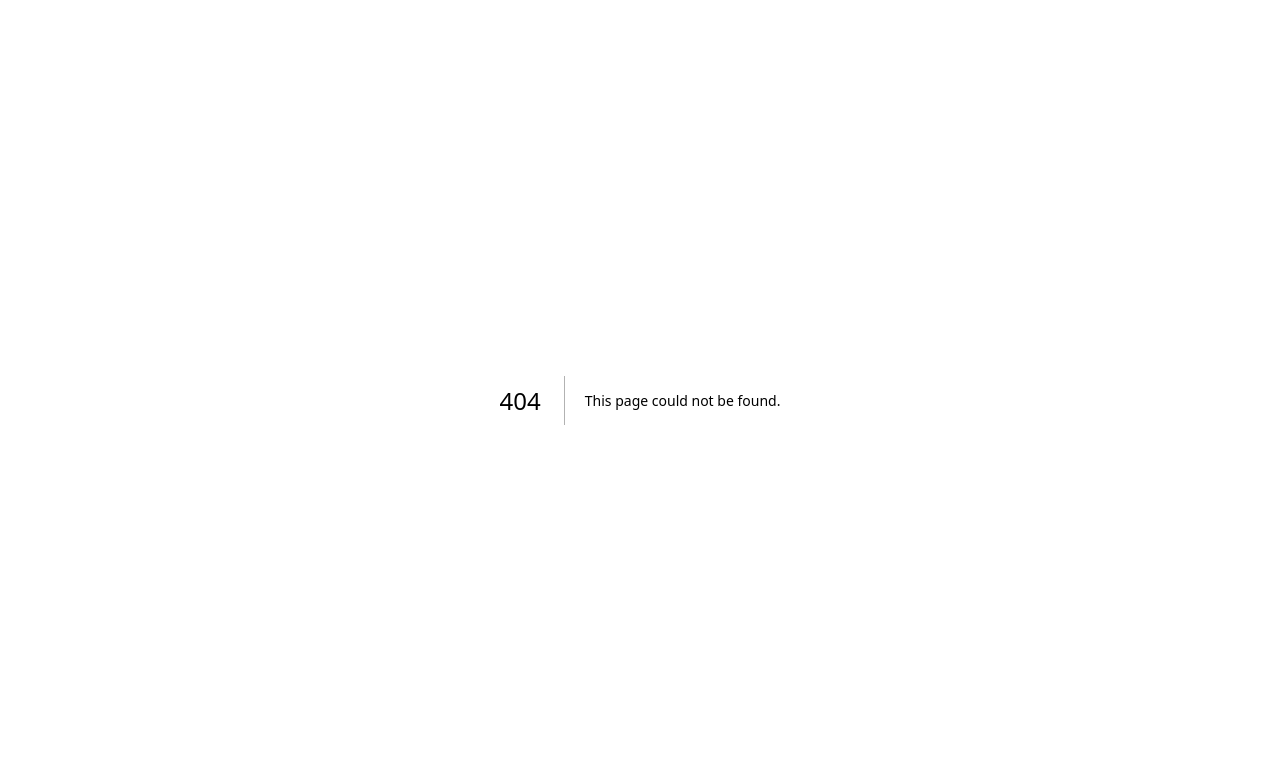
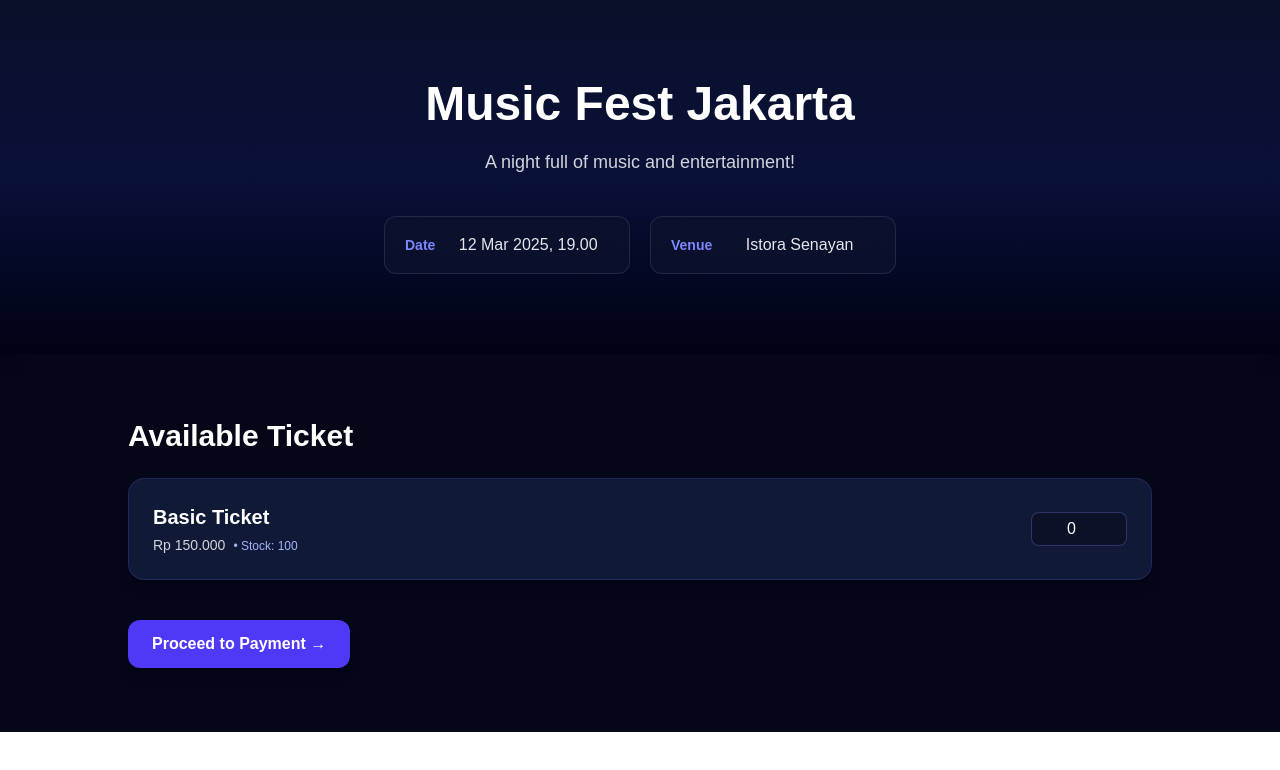
Before and after one commit to FamousTeen/csp-project, a Next.js app in the folder ticket-sell/: page /events/1 in a window 1280 px wide. Before the commit this address had no page. Shown: the top 770 px of the page. Built offline with nearby package versions, Linux system fonts and the light colour scheme.

Commit message:
Frontend Event done

```diff
--- /dev/null
+++ b/ticket-sell/app/events/[id]/page.tsx
@@ -0,0 +1,116 @@
+"use client";
+
+import { useState } from "react";
+
+export default function EventDetailPage({ params }: { params: { id: string } }) {
+
+  // Dummy
+  const event = {
+    id: params.id,
+    title: "Music Fest Jakarta",
+    description: "A night full of music and entertainment!",
+    start_at: "2025-03-12 19:00",
+    venue: "Istora Senayan",
+    price: 150000,
+    stock: 100,
+  };
+
+  const [qty, setQty] = useState(0);
+
+  const handleCheckout = () => {
+    if (qty <= 0) {
+      alert("Pilih jumlah tiket dulu.");
+      return;
+    }
+  };
+
+  return (
+    <div className="min-h-screen text-white">
+
+      <section className="relative bg-linear-to-b from-[#0A0F29] via-[#0a1138] to-[#010314] py-20 px-6 shadow-lg">
+        <div className="max-w-4xl mx-auto text-center">
+
+          <h1 className="text-4xl md:text-5xl font-extrabold">
+            {event.title}
+          </h1>
+
+          <p className="mt-5 text-gray-300 text-lg max-w-2xl mx-auto">
+            {event.description}
+          </p>
+
+          <div className="mt-10 grid grid-cols-1 sm:grid-cols-2 gap-5 max-w-lg mx-auto">
+
+            <div className="bg-[#0F1530]/60 backdrop-blur-xl border border-white/10 rounded-xl px-5 py-4 flex items-center space-x-3">
+              <div className="text-indigo-400 text-sm font-semibold">Date</div>
+              <div className="flex-1 text-gray-200">
+                {new Date(event.start_at).toLocaleString("id-ID", {
+                  day: "2-digit",
+                  month: "short",
+                  year: "numeric",
+                  hour: "2-digit",
+                  minute: "2-digit",
+                })}
+              </div>
+            </div>
+
+            <div className="bg-[#0F1530]/60 backdrop-blur-xl border border-white/10 rounded-xl px-5 py-4 flex items-center space-x-3">
+              <div className="text-indigo-400 text-sm font-semibold">Venue</div>
+              <div className="flex-1 text-gray-200">{event.venue}</div>
+            </div>
+
+          </div>
+        </div>
+      </section>
+
+      <section className="bg-[#050718] px-6 py-16">
+        <div className="max-w-5xl mx-auto">
+
+          <h2 className="text-3xl font-bold mb-6">Available Ticket</h2>
+
+          <div className="bg-[#101935] rounded-2xl p-6 border border-indigo-500/20 shadow-lg">
+
+            <div className="flex items-center justify-between">
+
+              <div>
+                <h4 className="text-xl font-semibold text-white">Basic Ticket</h4>
+
+                <p className="mt-1 text-sm text-gray-300">
+                  Rp {event.price.toLocaleString("id-ID")}
+                  <span className="ml-2 text-xs text-indigo-300">
+                    • Stock: {event.stock}
+                  </span>
+                </p>
+              </div>
+
+              <div className="w-24">
+                <input
+                  type="number"
+                  min={0}
+                  max={event.stock}
+                  value={qty}
+                  onChange={(e) => setQty(parseInt(e.target.value))}
+                  className="w-full text-center bg-[#0C1128] border border-indigo-400/30 rounded-lg py-1 text-white"
+                />
+              </div>
+
+            </div>
+
+          </div>
+
+
+          <div className="mt-10">
+
+            {/* nanti ganti Supabase auth */}
+            <button
+              onClick={handleCheckout}
+              className="px-6 py-3 bg-indigo-600 hover:bg-indigo-700 text-white font-semibold rounded-xl shadow-lg transition w-full md:w-auto"
+            >
+              Proceed to Payment →
+            </button>
+          </div>
+        </div>
+      </section>
+
+    </div>
+  );
+}
--- a/ticket-sell/app/events/page.tsx
+++ b/ticket-sell/app/events/page.tsx
@@ -0,0 +1,88 @@
+import Image from "next/image";
+import Link from "next/link";
+
+export default function EventsPage() {
+  const events = [
+    {
+      id: 1,
+      image: "/banner1.jpg",
+      min_price: 150000,
+      max_price: 450000,
+      title: "Music Fest Jakarta",
+      start_at: "2025-03-12",
+      venue: "Istora Senayan",
+    },
+    {
+      id: 2,
+      image: "/banner1.jpg",
+      min_price: 100000,
+      max_price: 250000,
+      title: "Comedy Night Live",
+      start_at: "2025-05-20",
+      venue: "Balai Sarbini",
+    },
+    {
+      id: 3,
+      image: "/banner1.jpg",
+      min_price: 50000,
+      max_price: 150000,
+      title: "Art Expo 2025",
+      start_at: "2025-08-01",
+      venue: "JCC",
+    },
+  ];
+
+  return (
+    <div className="min-h-screen bg-linear-to-b from-[#0A0F29] via-[#0a1138] to-[#010314] text-white py-16 px-6">
+      <div className="max-w-6xl mx-auto my-4">
+
+        <h1 className="text-4xl font-bold mb-10">All Events</h1>
+
+        <div className="grid md:grid-cols-3 gap-8">
+          {events.map(event => (
+            <div
+              key={event.id}
+              className="bg-[#0F1F45] rounded-2xl overflow-hidden shadow-lg border border-white/5"
+            >
+              <div className="relative w-full h-52">
+                <Image
+                  src={event.image}
+                  alt={event.title}
+                  fill
+                  className="object-cover"
+                  priority
+                />
+              </div>
+
+              <div className="p-5">
+                <p className="text-sm text-gray-300">
+                  Rp{event.min_price.toLocaleString()} – Rp{event.max_price.toLocaleString()}
+                </p>
+
+                <h2 className="text-xl font-semibold mt-2">{event.title}</h2>
+
+                <p className="text-gray-400 text-sm mt-1">
+                  {new Date(event.start_at).toLocaleDateString("id-ID", {
+                    day: "2-digit",
+                    month: "short",
+                    year: "numeric",
+                  })}{" "}
+                  | {event.venue}
+                </p>
+
+                <Link
+                  href={`/events/${event.id}`}
+                  className="mt-5 block text-center py-3 border border-indigo-400 rounded-xl
+                             hover:bg-indigo-500 hover:text-white hover:border-indigo-500 transition"
+                >
+                  View Event →
+                </Link>
+              </div>
+            </div>
+          ))}
+        </div>
+
+      </div>
+    </div>
+  );
+}
--- a/ticket-sell/app/page.tsx
+++ b/ticket-sell/app/page.tsx
@@ -38,17 +38,7 @@ export default function Home() {
 
   return (
     <Layout title="home-page">
-      <div className="min-h-screen bg-gradient-to-b from-[#0A0F29] via-[#0a1138] to-[#010314] text-white">
-
-        {/* 🔥 Top-Right Link */}
-        {/* <div className="absolute top-6 right-6 z-50">
-          <Link
-            href="/auth/login"
-            className="px-4 py-2 text-gray-300 font-medium rounded-lg shadow-lg hover:scale-150 hover:text-blue-600 transition"
-          >
-            Login
-          </Link>
-        </div> */}
+      <div className="min-h-screen bg-linear-to-b from-[#0A0F29] via-[#0a1138] to-[#010314] text-white">
 
         <section className="relative pt-24 pb-32">
           <div className="w-full max-w-7xl mx-auto px-4 md:px-0 grid md:grid-cols-2 gap-12 items-center">
```
Also changed, not shown: 1 other file (tests, documents, lock files or other folders).
